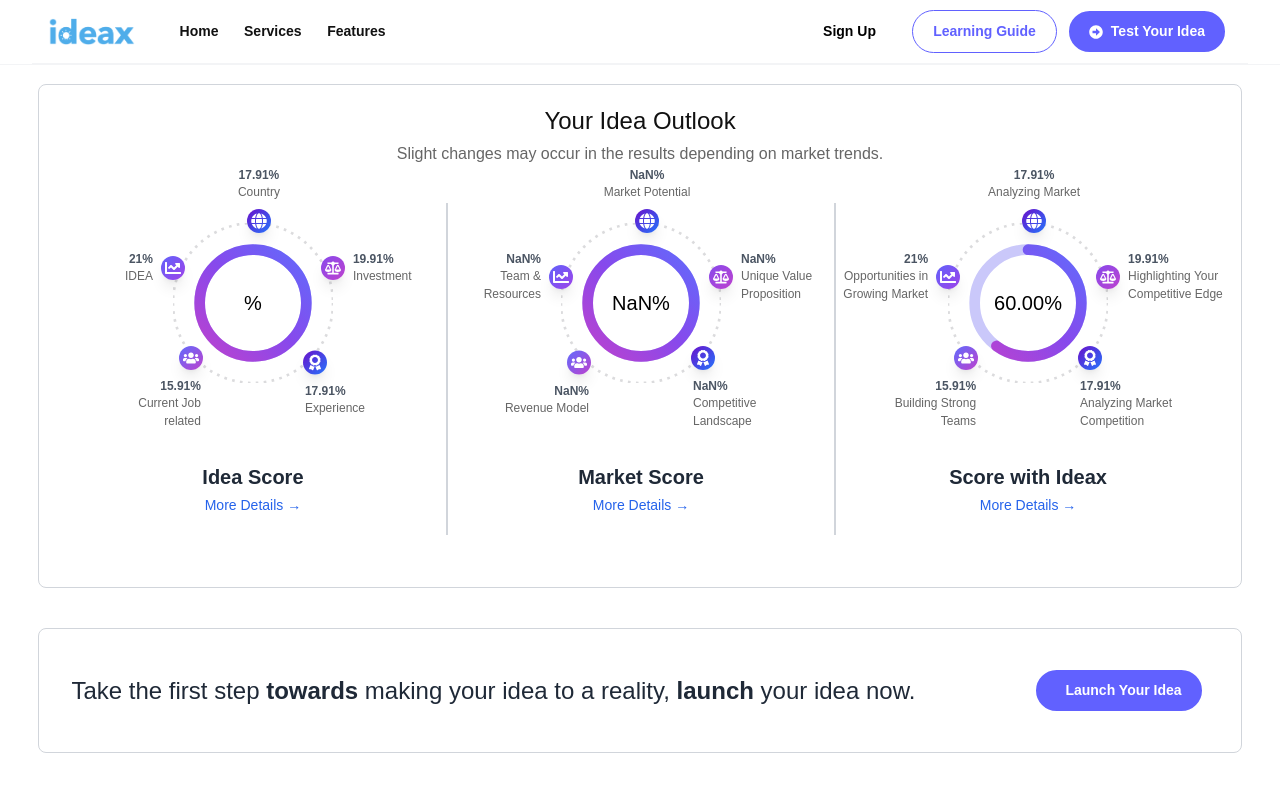
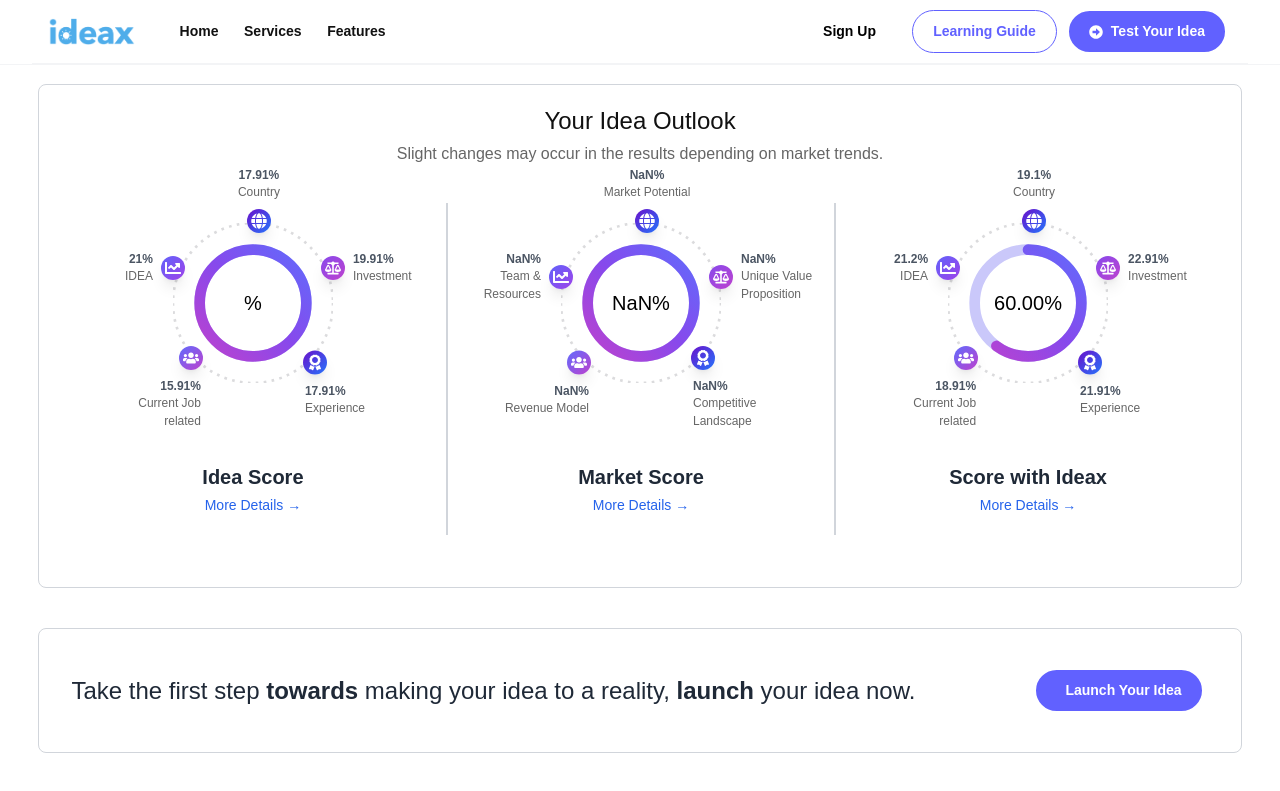
Before and after one commit to gagankishor/ideaxx, a Next.js app: page /wizard-result in a window 1280 px wide. Shown: the top 791 px of the page. Built offline with nearby package versions, Linux system fonts and the light colour scheme.

Commit message:
new changes

```diff
--- a/src/app/blog/page.js
+++ b/src/app/blog/page.js
@@ -83,23 +83,23 @@ const businessStrategies = [
   },
 ];
 
-const websiteEssentials = [
-  {
-    title: "The Ultimate Guide to Building a Personal Portfolio Website",
-    category: "Website Essentials",
-    imageUrl: "https://images.unsplash.com/photo-1518085250887-2f903c200fee",
-  },
-  {
-    title: "10 Tips for Optimizing Website Performance",
-    category: "Website Essentials",
-    imageUrl: "https://images.unsplash.com/photo-1533750349088-cd871a92f312", // Website performance optimization image
-  },
-  {
-    title: "Essential SEO Techniques to Improve Your Site’s Ranking",
-    category: "Website Essentials",
-    imageUrl: "https://images.unsplash.com/photo-1503676260728-1c00da094a0b", // SEO techniques image
-  },
-];
+// const websiteEssentials = [
+//   {
+//     title: "The Ultimate Guide to Building a Personal Portfolio Website",
+//     category: "Website Essentials",
+//     imageUrl: "https://images.unsplash.com/photo-1518085250887-2f903c200fee",
+//   },
+//   {
+//     title: "10 Tips for Optimizing Website Performance",
+//     category: "Website Essentials",
+//     imageUrl: "https://images.unsplash.com/photo-1533750349088-cd871a92f312", // Website performance optimization image
+//   },
+//   {
+//     title: "Essential SEO Techniques to Improve Your Site’s Ranking",
+//     category: "Website Essentials",
+//     imageUrl: "https://images.unsplash.com/photo-1503676260728-1c00da094a0b", // SEO techniques image
+//   },
+// ];
 const Blogs = () => {
   const [blogs, setBlogs] = useState([]);
   useEffect(() => {
--- a/src/components/pages/Home/WizardResult.jsx
+++ b/src/components/pages/Home/WizardResult.jsx
@@ -2,7 +2,7 @@
 // import { useLocation } from "next/link";
 import { useState, useEffect } from "react";
 import "./WizardResult.css";
-import { FaAward, FaBalanceScale, FaChartLine, FaGlobe, FaMusic, FaRobot, FaRocket, FaStar, FaUsers, FaUserTie } from "react-icons/fa";
+import { FaAward, FaBalanceScale, FaChartLine, FaGlobe, FaRobot, FaUsers } from "react-icons/fa";
 // import { Doughnut } from "react-chartjs-2";
 import { Chart, ArcElement, Tooltip, Legend } from "chart.js";
 import { PiQuestion } from "react-icons/pi";
@@ -409,40 +409,40 @@ const WizardResult = () => {
                   points : [
                     {
                       id: 1,
-                      label: "21%",
+                      label: "21.2%",
                       position: " top-60 -left-10 md:top-7 md:-left-36",
                       bgColor: "linear-gradient(135deg, #6162FA, #9E43E9)",
                       icon: <FaChartLine />,
                       rowDir: "md:flex-row-reverse",
                       textDir: "md:text-right",
-                      text:" Opportunities in Growing Market"
-
+                      text:"IDEA"
                     },
                     {
                       id: 2,
-                      label: "19.91%",
+                      label: "22.91%",
                       position: " top-60 -right-10 md:top-7 md:-right-36",
                       bgColor: "linear-gradient(135deg, #8749EC, #BD42CE)",
                       icon: <FaBalanceScale />,
                       rowDir: "md:flex-row",
                       textDir: "md:text-left",
-                      text:"Highlighting Your Competitive Edge"
+                      text:"Investment"
                     },
                     {
                       id: 5,
-                      label: "15.91%",
+                      label: "18.91%",
                       position:
                         "top-72 mt-3 -left-10  md:top-3/4 md:-translate-y-1/4  md:-left-24",
                       bgColor: "linear-gradient(135deg, #616BFC, #BD42CE)",
                       mgIcon:'md:-mr-20',
+
                       icon: <FaUsers />,
                       rowDir: "md:flex-col",
                       textDir: "md:text-right",
-                      text:"Building Strong  Teams "
+                      text:"Current Job related"
                     },
                     {
                       id: 6,
-                      label: "17.91%",
+                      label: "21.91%",
                       position:
                         "top-72 mt-3 -right-10  md:top-3/4 md:-translate-y-1/4   md:-right-24 ",
                       bgColor: "linear-gradient(135deg, #6a11cb, #2575fc)",
@@ -451,17 +451,17 @@ const WizardResult = () => {
                       icon: <FaAward />,
                       rowDir: "md:flex-col",
                       textDir: "md:text-left",
-                      text:"Analyzing Market Competition"
+                      text:"Experience"
                     },
                     {
                       id: 4,
-                      label: "17.91%",
+                      label: "19.1%",
                       position: "-top-14 left-3 ",
                       bgColor: "linear-gradient(135deg, #6a11cb, #2575fc) ",
                       icon: <FaGlobe />,
                       rowDir: "md:flex-col-reverse",
                       textDir: "md:text-center",
-                      text: "Analyzing Market"
+                      text: "Country"
                     }
                   ]
                 },
@@ -484,71 +484,71 @@ const WizardResult = () => {
                 const circumference = 2 * Math.PI * radius;
                 const offset =
                   circumference - (item.score / 100) * circumference;
-                const points = [
-                  {
-                    id: 1,
-                    label: "ONE",
-                    position: " top-60 -left-10 md:-top-4 md:-left-28",
-                    bgColor: "linear-gradient(135deg, #6162FA, #9E43E9)",
-                    icon: <FaMapLocation />,
-                    rowDir: "md:flex-row-reverse",
-                    textDir: "md:text-right",
-                    text:" Opportunities in Growing Market"
+                // const points = [
+                //   {
+                //     id: 1,
+                //     label: "ONE",
+                //     position: " top-60 -left-10 md:-top-4 md:-left-28",
+                //     bgColor: "linear-gradient(135deg, #6162FA, #9E43E9)",
+                //     icon: <FaMapLocation />,
+                //     rowDir: "md:flex-row-reverse",
+                //     textDir: "md:text-right",
+                //     text:" Opportunities in Growing Market"
 
-                  },
-                  {
-                    id: 2,
-                    label: "TWO",
-                    position: " top-60 -right-10 md:-top-4 md:-right-28",
-                    bgColor: "linear-gradient(135deg, #8749EC, #BD42CE)",
-                    icon: <FaStar />,
-                    rowDir: "md:flex-row",
-                    textDir: "md:text-left",
-                    text:"Highlighting Your Competitive Edge"
+                //   },
+                //   {
+                //     id: 2,
+                //     label: "TWO",
+                //     position: " top-60 -right-10 md:-top-4 md:-right-28",
+                //     bgColor: "linear-gradient(135deg, #8749EC, #BD42CE)",
+                //     icon: <FaStar />,
+                //     rowDir: "md:flex-row",
+                //     textDir: "md:text-left",
+                //     text:"Highlighting Your Competitive Edge"
 
-                  },
-                  // {
-                  //   id: 3,
-                  //   label: "Point Three",
-                  //   position: "-bottom-4 -left-20",
-                  //   bgColor: "linear-gradient(135deg, #00c6ff, #0072ff)", // Blue gradient
-                  //   icon: <FaHeart />, // Heart icon
-                  //   rowDir: "flex-row-reverse",
-                  //   textDir: "text-right",
-                  // },
-                  // {
-                  //   id: 4,
-                  //   label: "Point Four",
-                  //   position: "-bottom-4 -right-20",
-                  //   bgColor: "linear-gradient(135deg, #ff6a00, #ee0979)", // Red to orange gradient
-                  //   icon: <FaCogs /> ,// Gear icon
-                  //   rowDir: "flex-row",
-                  //   textDir: "text-left",
-                  // },
-                  {
-                    id: 5,
-                    label: "Three",
-                    position:
-                      "top-72 mt-3 -left-10  md:top-1/2 md:-translate-y-1/2  md:-left-36",
-                    bgColor: "linear-gradient(135deg, #616BFC, #BD42CE)",
-                    icon: <FaMusic />,
-                    rowDir: "md:flex-row-reverse",
-                    textDir: "md:text-right",
-                    text:"Building Strong  Teams and Resources"
+                //   },
+                //   // {
+                //   //   id: 3,
+                //   //   label: "Point Three",
+                //   //   position: "-bottom-4 -left-20",
+                //   //   bgColor: "linear-gradient(135deg, #00c6ff, #0072ff)", // Blue gradient
+                //   //   icon: <FaHeart />, // Heart icon
+                //   //   rowDir: "flex-row-reverse",
+                //   //   textDir: "text-right",
+                //   // },
+                //   // {
+                //   //   id: 4,
+                //   //   label: "Point Four",
+                //   //   position: "-bottom-4 -right-20",
+                //   //   bgColor: "linear-gradient(135deg, #ff6a00, #ee0979)", // Red to orange gradient
+                //   //   icon: <FaCogs /> ,// Gear icon
+                //   //   rowDir: "flex-row",
+                //   //   textDir: "text-left",
+                //   // },
+                //   {
+                //     id: 5,
+                //     label: "Three",
+                //     position:
+                //       "top-72 mt-3 -left-10  md:top-1/2 md:-translate-y-1/2  md:-left-36",
+                //     bgColor: "linear-gradient(135deg, #616BFC, #BD42CE)",
+                //     icon: <FaMusic />,
+                //     rowDir: "md:flex-row-reverse",
+                //     textDir: "md:text-right",
+                //     text:"Building Strong  Teams and Resources"
 
-                  },
-                  {
-                    id: 6,
-                    label: "Four",
-                    position:
-                      "top-72 mt-3 -right-10  md:top-1/2 md:-translate-y-1/2   md:-right-36 ",
-                    bgColor: "linear-gradient(135deg, #6a11cb, #2575fc)",
-                    icon: <FaRocket />,
-                    rowDir: "md:flex-row",
-                    textDir: "md:text-left",
-                    text:"Analyzing Market Competition Effectively"
-                  },
-                ];
+                //   },
+                //   {
+                //     id: 6,
+                //     label: "Four",
+                //     position:
+                //       "top-72 mt-3 -right-10  md:top-1/2 md:-translate-y-1/2   md:-right-36 ",
+                //     bgColor: "linear-gradient(135deg, #6a11cb, #2575fc)",
+                //     icon: <FaRocket />,
+                //     rowDir: "md:flex-row",
+                //     textDir: "md:text-left",
+                //     text:"Analyzing Market Competition Effectively"
+                //   },
+                // ];
 
                 return (
                   <div
--- a/src/components/pages/Home/components/landing/TrustedBySection.jsx
+++ b/src/components/pages/Home/components/landing/TrustedBySection.jsx
@@ -4,7 +4,7 @@ import { Swiper, SwiperSlide } from "swiper/react";
 import "swiper/css";
 import "swiper/css/navigation";
 import "swiper/css/pagination";
-import { Navigation, Pagination, Scrollbar, A11y, Autoplay } from 'swiper/modules';
+import { Navigation,  Autoplay } from 'swiper/modules';
 const TrustedBySection = () => {
   return (
     <div className="base-layout-segment-component-4">
```
